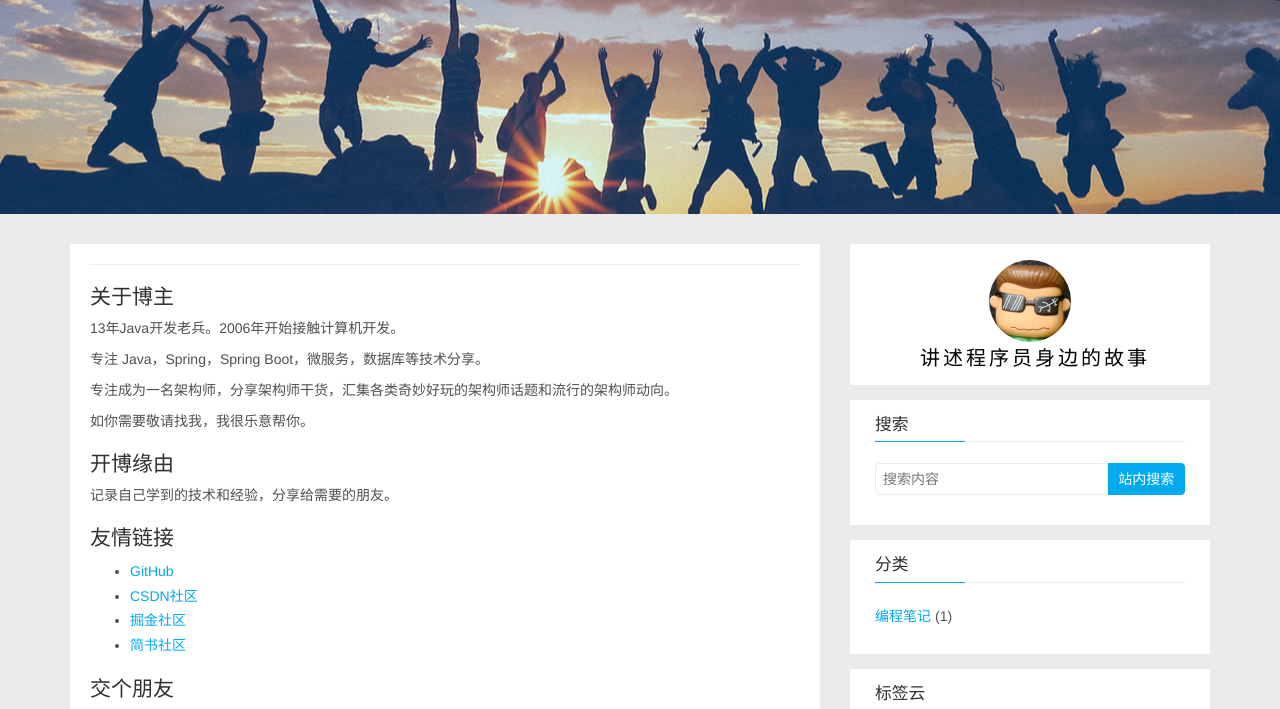
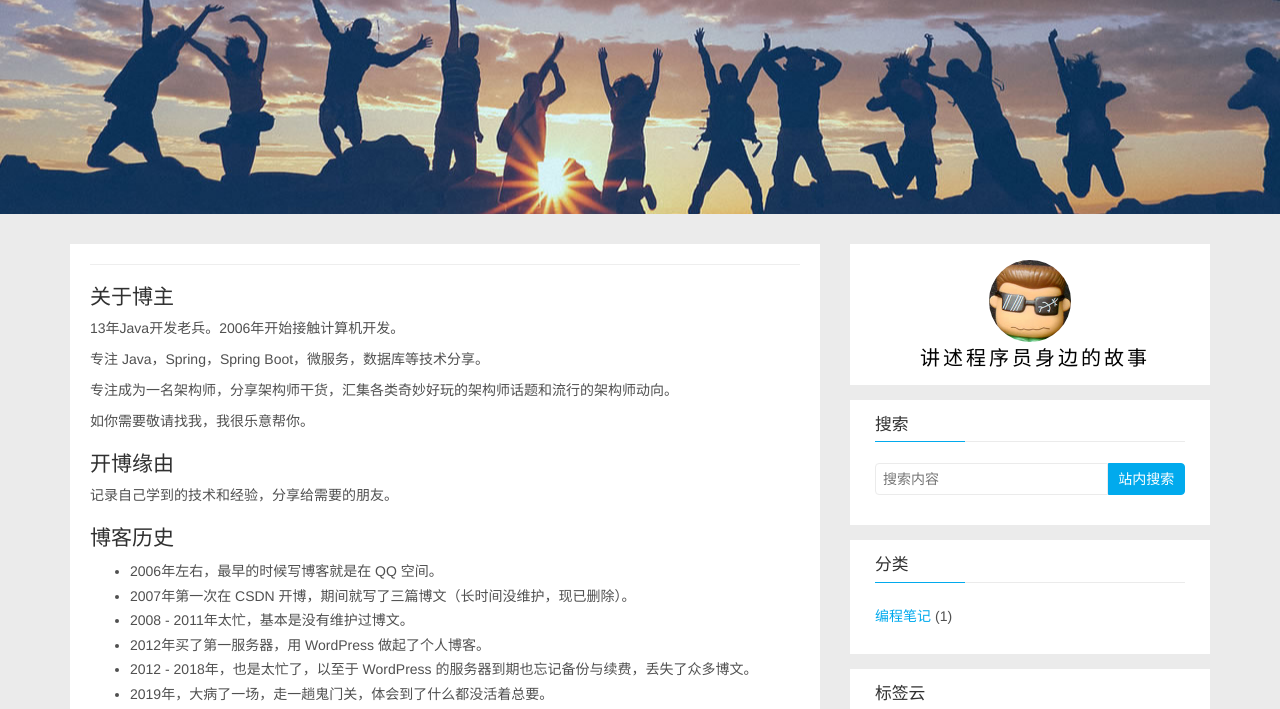
Before and after one commit to lili40342/lili40342.github.io, a plain HTML site: page about/index.html in a window 1280 px wide. Shown: the part 86-795 px from the top of the page. Drawn offline with Linux system fonts and the light colour scheme.

Commit message:
Site updated: 2020-06-25 20:57:57

```diff
--- a/about/index.html
+++ b/about/index.html
@@ -161,6 +161,15 @@
 <p>专注成为一名架构师，分享架构师干货，汇集各类奇妙好玩的架构师话题和流行的架构师动向。</p>
 <p>如你需要敬请找我，我很乐意帮你。</p>
 <h2 id="开博缘由"><a href="#开博缘由" class="headerlink" title="开博缘由"></a>开博缘由</h2><p>记录自己学到的技术和经验，分享给需要的朋友。</p>
+<h2 id="博客历史"><a href="#博客历史" class="headerlink" title="博客历史"></a>博客历史</h2><ul>
+<li>2006年左右，最早的时候写博客就是在 QQ 空间。</li>
+<li>2007年第一次在 CSDN 开博，期间就写了三篇博文（长时间没维护，现已删除）。</li>
+<li>2008 - 2011年太忙，基本是没有维护过博文。</li>
+<li>2012年买了第一服务器，用 WordPress 做起了个人博客。</li>
+<li>2012 - 2018年，也是太忙了，以至于 WordPress 的服务器到期也忘记备份与续费，丢失了众多博文。</li>
+<li>2019年，大病了一场，走一趟鬼门关，体会到了什么都没活着总要。</li>
+<li>2020年，继续我的梦想……</li>
+</ul>
 <h2 id="友情链接"><a href="#友情链接" class="headerlink" title="友情链接"></a>友情链接</h2><ul>
 <li><a href="https://github.com/lili40342" target="_blank" rel="noopener">GitHub</a></li>
 <li><a href="https://blog.csdn.net/lili40342" target="_blank" rel="noopener">CSDN社区</a></li>
```
Also changed, not shown: content.json (+1 -1 lines).
